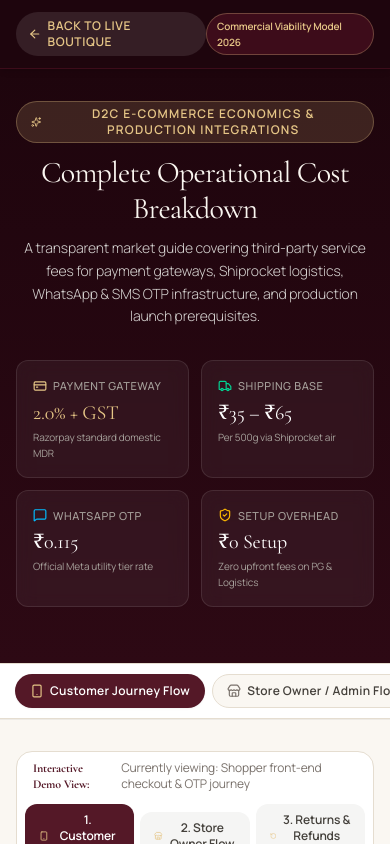
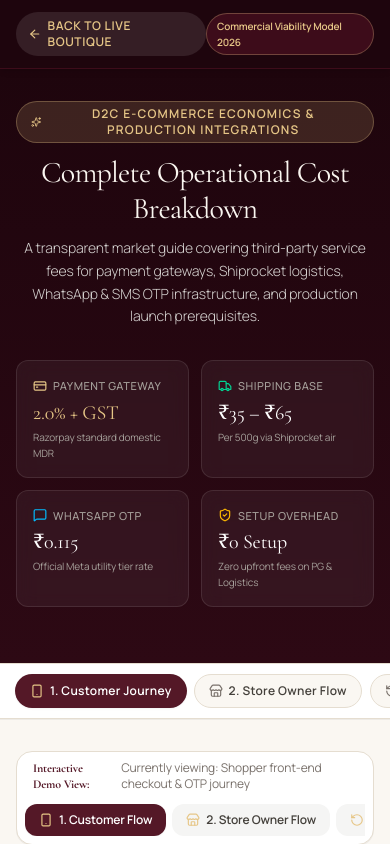
Before and after one commit to Krusheel-kumar/duppati_web, a Next.js app: page /client-demo in a window 390 px wide. Shown: the top 844 px of the page. Built offline with nearby package versions, Linux system fonts and the light colour scheme; a web font is replaced by a local one.

Commit message:
fix: eliminate tab bar horizontal overflow and left edge clipping with responsive justify-start and shrink-0 wrapping

```diff
--- a/src/app/client-demo/page.tsx
+++ b/src/app/client-demo/page.tsx
@@ -207,16 +207,17 @@ export default function ClientDemoPage() {
 
       {/* 3. Navigation Tab Bar */}
       <div className="sticky top-[53px] z-40 bg-white/95 backdrop-blur-md border-b border-[#E5DDD0] shadow-2xs">
-        <div className="max-w-6xl mx-auto px-4 flex items-center justify-start sm:justify-center gap-2 overflow-x-auto scrollbar-none py-2.5">
+        <div className="max-w-[1700px] mx-auto px-4 sm:px-8 py-2.5 overflow-x-auto scrollbar-none flex items-center justify-start xl:justify-center">
+          <div className="flex items-center gap-2 shrink-0">
             {[
-            { id: "simulator", label: "Customer Journey Flow", icon: Smartphone },
-            { id: "admin_simulator", label: "Store Owner / Admin Flow", icon: Store },
-            { id: "returns", label: "Returns, Refunds & COD RTO", icon: RotateCcw },
-            { id: "calculator", label: "Interactive Cost Calculator", icon: Calculator },
-            { id: "payments", label: "Payment Gateways (Razorpay)", icon: CreditCard },
-            { id: "shipping", label: "Shiprocket & Delivery Models", icon: Truck },
-            { id: "messaging", label: "WhatsApp & SMS OTP", icon: MessageSquare },
-            { id: "production", label: "Production Launch Checklist", icon: PackageCheck },
+              { id: "simulator", label: "1. Customer Journey", icon: Smartphone },
+              { id: "admin_simulator", label: "2. Store Owner Flow", icon: Store },
+              { id: "returns", label: "3. Returns & Refunds", icon: RotateCcw },
+              { id: "calculator", label: "Cost Calculator", icon: Calculator },
+              { id: "payments", label: "Razorpay PG (2%)", icon: CreditCard },
+              { id: "shipping", label: "Shiprocket Logistics", icon: Truck },
+              { id: "messaging", label: "WhatsApp & SMS", icon: MessageSquare },
+              { id: "production", label: "Go-Live Checklist", icon: PackageCheck },
             ].map((tab) => {
               const Icon = tab.icon;
               const isActive = activeTab === tab.id;
@@ -224,17 +225,18 @@ export default function ClientDemoPage() {
                 <button
                   key={tab.id}
                   onClick={() => setActiveTab(tab.id as any)}
-                className={`px-3.5 py-2 rounded-full text-xs font-semibold tracking-wide transition-all shrink-0 flex items-center gap-1.5 cursor-pointer ${
+                  className={`px-3.5 py-2 rounded-full text-xs font-semibold tracking-wide transition-all shrink-0 whitespace-nowrap flex items-center gap-1.5 cursor-pointer ${
                     isActive
                       ? "bg-[#541827] text-white shadow-sm ring-1 ring-[#541827]"
                       : "bg-[#FAF7F2] text-stone-700 hover:bg-stone-200/80 border border-[#E5DDD0]"
                   }`}
                 >
-                <Icon className={`w-3.5 h-3.5 ${isActive ? "text-[#E6C687]" : "text-stone-500"}`} />
+                  <Icon className={`w-3.5 h-3.5 shrink-0 ${isActive ? "text-[#E6C687]" : "text-stone-500"}`} />
                   <span>{tab.label}</span>
                 </button>
               );
             })}
+          </div>
         </div>
       </div>
 
@@ -256,7 +258,7 @@ export default function ClientDemoPage() {
             <div className="flex items-center gap-1.5 w-full md:w-auto overflow-x-auto scrollbar-none">
               <button
                 onClick={() => setActiveTab("simulator")}
-                className={`flex-1 sm:flex-initial px-3.5 py-2 rounded-xl text-xs font-semibold flex items-center justify-center gap-1.5 transition cursor-pointer shrink-0 ${
+                className={`flex-1 sm:flex-initial px-3.5 py-2 rounded-xl text-xs font-semibold flex items-center justify-center gap-1.5 transition cursor-pointer shrink-0 whitespace-nowrap ${
                   activeTab === "simulator"
                     ? "bg-[#541827] text-white shadow-xs"
                     : "bg-stone-100 hover:bg-stone-200 text-stone-700"
@@ -268,7 +270,7 @@ export default function ClientDemoPage() {
 
               <button
                 onClick={() => setActiveTab("admin_simulator")}
-                className={`flex-1 sm:flex-initial px-3.5 py-2 rounded-xl text-xs font-semibold flex items-center justify-center gap-1.5 transition cursor-pointer shrink-0 ${
+                className={`flex-1 sm:flex-initial px-3.5 py-2 rounded-xl text-xs font-semibold flex items-center justify-center gap-1.5 transition cursor-pointer shrink-0 whitespace-nowrap ${
                   activeTab === "admin_simulator"
                     ? "bg-[#541827] text-white shadow-xs"
                     : "bg-stone-100 hover:bg-stone-200 text-stone-700"
@@ -280,7 +282,7 @@ export default function ClientDemoPage() {
 
               <button
                 onClick={() => setActiveTab("returns")}
-                className={`flex-1 sm:flex-initial px-3.5 py-2 rounded-xl text-xs font-semibold flex items-center justify-center gap-1.5 transition cursor-pointer shrink-0 ${
+                className={`flex-1 sm:flex-initial px-3.5 py-2 rounded-xl text-xs font-semibold flex items-center justify-center gap-1.5 transition cursor-pointer shrink-0 whitespace-nowrap ${
                   activeTab === "returns"
                     ? "bg-[#541827] text-white shadow-xs"
                     : "bg-stone-100 hover:bg-stone-200 text-stone-700"
--- a/src/components/demo/CustomerJourneySimulator.tsx
+++ b/src/components/demo/CustomerJourneySimulator.tsx
@@ -124,7 +124,7 @@ export default function CustomerJourneySimulator() {
         </div>
 
         {/* 6-Stage Visual Stepper Tabs */}
-        <div className="flex items-center justify-between gap-1 overflow-x-auto scrollbar-none pt-4 text-left">
+        <div className="flex items-center justify-start xl:justify-between gap-2 overflow-x-auto scrollbar-none pt-4 text-left">
           {[
             { num: 1, label: "Add to Bag", desc: "Guest Browsing" },
             { num: 2, label: "WhatsApp OTP", desc: "Mobile Sign Up" },
```
Lines whose indentation alone changed are shown as unchanged.
